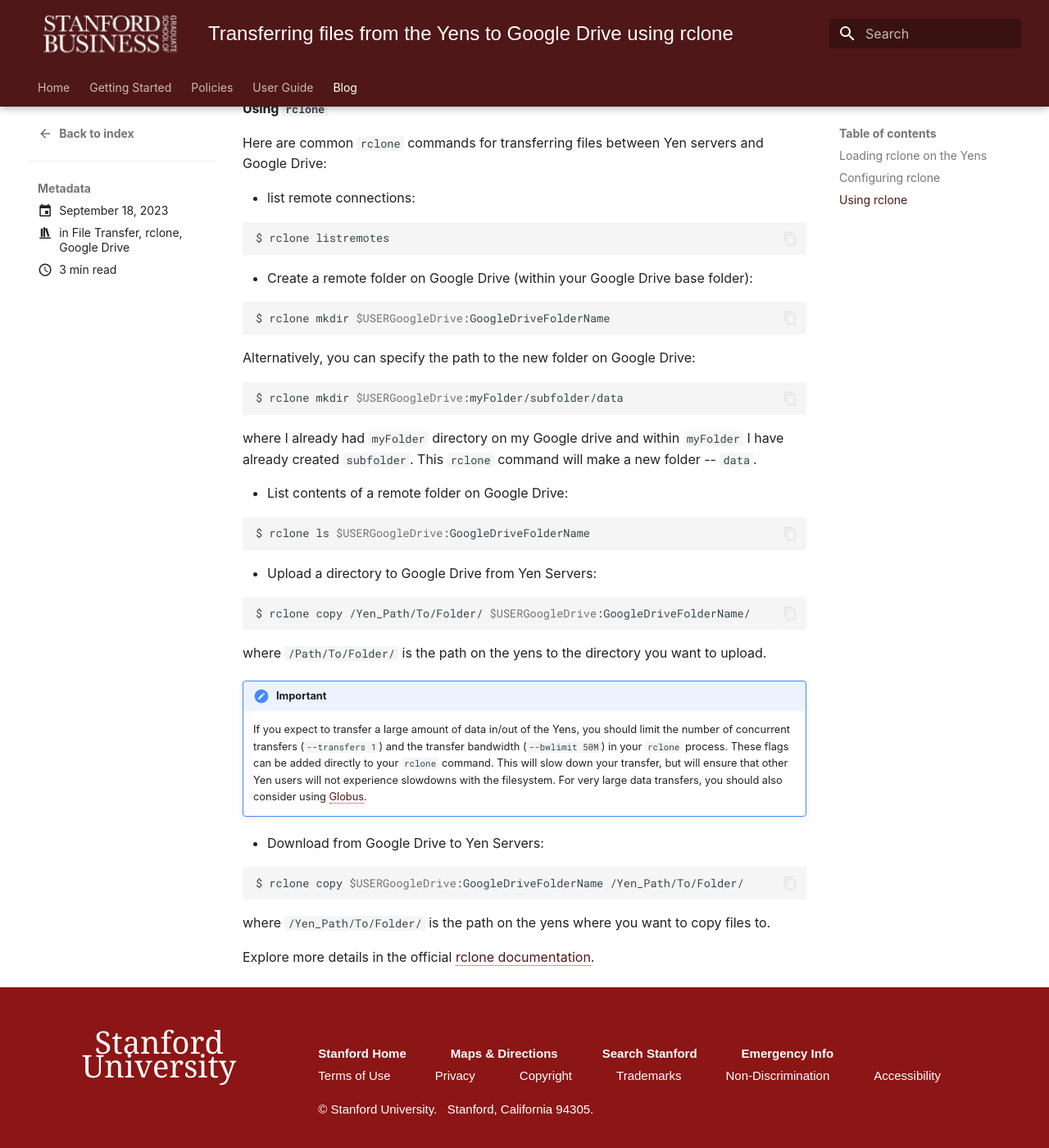
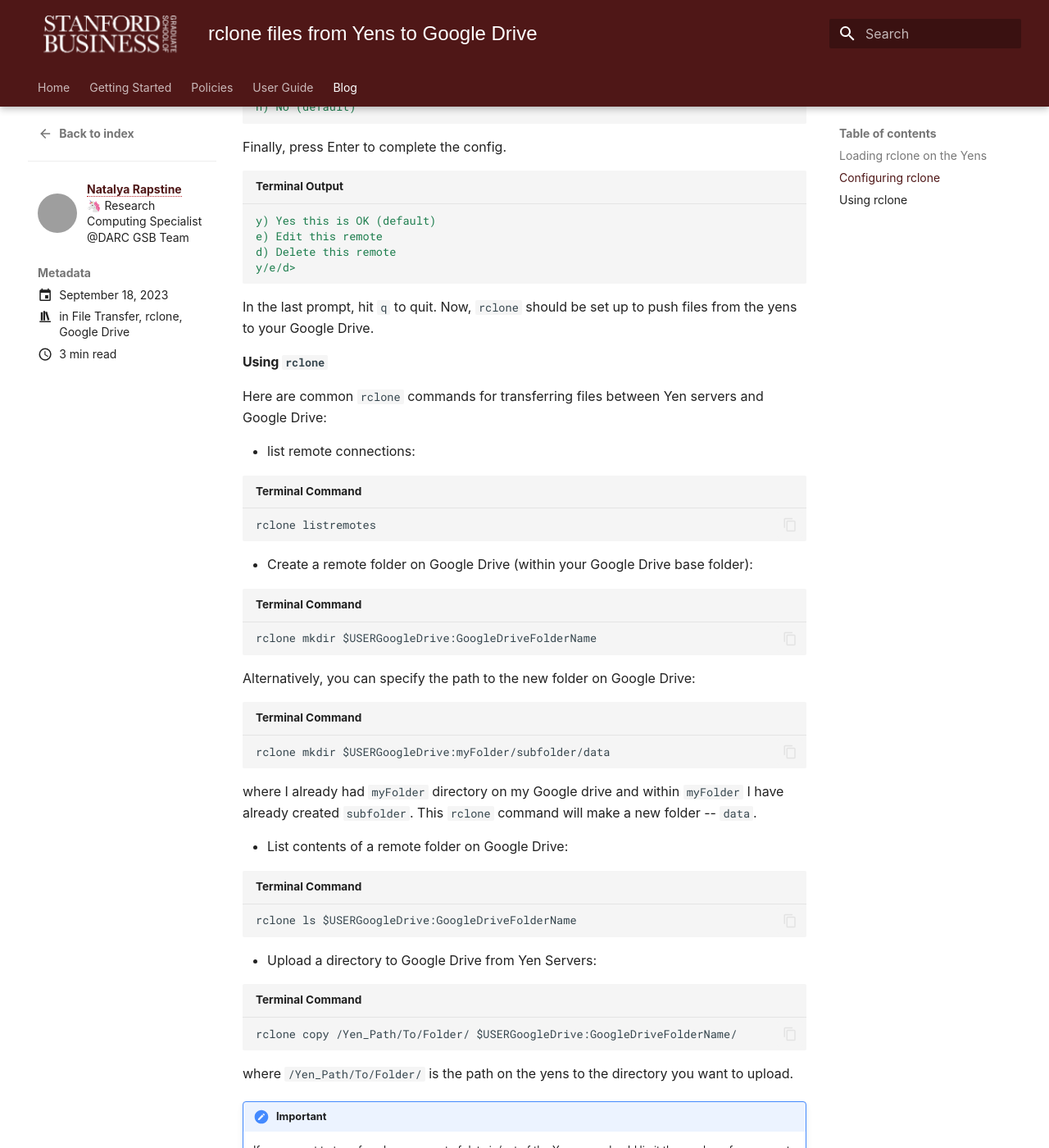
Before and after one commit to gsbdarc/rcpedia_mockup, an MkDocs documentation site: the page built from docs/blog/posts/2023-09-18-rclone.md, in a window 1280 px wide and 1400 px high, scrolled down 2638 px. Shown: the whole window at 82% size. Built offline with MkDocs 1.6.1 and Material for MkDocs 9.7.7, drawn with Linux system fonts in a browser that asks for light colours; some web fonts are replaced; some of the changed text lies outside the part shown; grey boxes are pictures that could not be loaded.

````diff
--- a/docs/blog/posts/2023-09-18-rclone.md
+++ b/docs/blog/posts/2023-09-18-rclone.md
@@ -5,35 +5,33 @@ categories:
     - File Transfer
     - rclone
     - Google Drive
+authors:
+    - nrapstin
 ---
-# Transferring files from the Yens to Google Drive using `rclone`
-<div class="last-updated">Last updated: 2024-09-30</div>
-
+# `rclone` files from Yens to Google Drive
 [`rclone`](https://rclone.org/){:target="_blank"} is a versatile and convenient tool for executing data transfers in and out of the Yens as it supports various sources/destinations, including Google Drive, Amazon S3, Dropbox, SFTP endpoints, etc. In this post, we will illustrate how to use `rclone` to transfer files from the Yens to Google Drive.
 
 #### Loading `rclone` on the Yens
 To utilize `rclone` on the Yens, first load the `rclone` module:
 
-```bash
-$ ml rclone
+```title="Terminal Command"
+ml rclone
 ```
 
-Verify the loaded module with:
-```bash
-$ ml
-
+Verify the loaded module by typing the command `ml`:
+```{.yaml .no-copy title="Terminal Output"}
 Currently Loaded Modules:
   1) rclone/1.63.1
 ```
 
 #### Configuring `rclone`
 Before we can push data from the Yens to Google Drive, we need to add our Google Drive destination to our instance of `rclone`. For each endpoint, this only needs to be done once.
-```bash
-$ rclone config
+```title="Terminal Command"
+rclone config
 ```
 
 The configuration menu will then be presented:
-```bash
+```{.yaml .no-copy title="Terminal Output"}
 No remotes found - make a new one
 n) New remote
 s) Set configuration password
@@ -47,12 +45,10 @@ Select `n` to make a new remote and give it a name when prompted. For example, `
 Next, select the number corresponding to Google Drive (the menu changes with each `rclone` version so be careful to select
 the right remote).
 
-```bash
+```{.yaml .no-copy title="Terminal Output"}
 18 / Google Drive
    \ (drive)
-```
 
-```bash
 Storage> 18
 ```
 
@@ -61,7 +57,7 @@ When prompted for the next two options, leave them blank and press Enter.
 Then the next menu asks to select permissions you want to give `rclone`. Choose `1` for full read-write
 access.
 
-```bash
+```{.yaml .no-copy title="Terminal Output"}
 scope> 1
 ```
 
@@ -69,7 +65,7 @@ Then leave the next prompt blank and press Enter.
 
 Choose `n` to not edit advanced config:
 
-```bash
+```{.yaml .no-copy title="Terminal Output"}
 Edit advanced config? (y/n)
 y) Yes
 n) No (default)
@@ -78,7 +74,7 @@ y/n> n
 
 Choose `n` again since we are working on the remote Yen server:
 
-```bash
+```{.yaml .no-copy title="Terminal Output"}
 Remote config
 Use auto config?
  * Say Y if not sure
@@ -90,8 +86,8 @@ y/n> n
 
 Next, we need to finish configuring Google Drive using a local machine, such as a personal laptop. For that, we will need to [install rclone locally](https://rclone.org/downloads/){:target="_blank"} and then in our local terminal, run
 
-```bash
-$ rclone authorize "drive" "xxxxxxxxxxxxxxxxxxxxxxx"
+```title="Terminal Command"
+rclone authorize "drive" "xxxxxxxxxxxxxxxxxxxxxxx"
 ```
 where "xxxxxxxxxxxxxxxxxxxxxxx" is the config token that we see in the Yen terminal from the previous step.
 
@@ -103,7 +99,7 @@ and paste it back into the Yen terminal after `config_token>`.
 Next, you will be asked if you want to configure this as a team drive. Press `y` if you are connecting
 to a shared Google Drive or press `n` if you are connecting to your Google Drive.
 
-```bash
+```{.yaml .no-copy title="Terminal Output"}
 Configure this as a team drive?
 y) Yes
 n) No (default)
@@ -111,7 +107,7 @@ n) No (default)
 
 Finally, press Enter to complete the config.
 
-```bash
+```{.yaml .no-copy title="Terminal Output"}
 y) Yes this is OK (default)
 e) Edit this remote
 d) Delete this remote
@@ -127,45 +123,45 @@ Here are common `rclone` commands for transferring files between Yen servers and
 
 * list remote connections:
 
-```bash
-$ rclone listremotes
+```title="Terminal Command"
+rclone listremotes
 ```
 
 * Create a remote folder on Google Drive (within your Google Drive base folder):
 
-```bash
-$ rclone mkdir $USERGoogleDrive:GoogleDriveFolderName
+```title="Terminal Command"
+rclone mkdir $USERGoogleDrive:GoogleDriveFolderName
 ```
 
 Alternatively, you can specify the path to the new folder on Google Drive:
 
-```bash
-$ rclone mkdir $USERGoogleDrive:myFolder/subfolder/data
+```title="Terminal Command"
+rclone mkdir $USERGoogleDrive:myFolder/subfolder/data
 ```
 where I already had `myFolder` directory on my Google drive and within `myFolder` I
 have already created `subfolder`. This `rclone` command will make a new folder -- `data`.
 
 * List contents of a remote folder on Google Drive:
 
-```bash
-$ rclone ls $USERGoogleDrive:GoogleDriveFolderName
+```title="Terminal Command"
+rclone ls $USERGoogleDrive:GoogleDriveFolderName
 ```
 
 * Upload a directory to Google Drive from Yen Servers:
 
-```bash
-$ rclone copy /Yen_Path/To/Folder/ $USERGoogleDrive:GoogleDriveFolderName/
+```title="Terminal Command"
+rclone copy /Yen_Path/To/Folder/ $USERGoogleDrive:GoogleDriveFolderName/
 ```
 
-where `/Path/To/Folder/` is the path on the yens to the directory you want to upload.
+where `/Yen_Path/To/Folder/` is the path on the yens to the directory you want to upload.
 
 !!! important
     If you expect to transfer a large amount of data in/out of the Yens, you should limit the number of concurrent transfers (`--transfers 1`) and the transfer bandwidth (`--bwlimit 50M`) in your `rclone` process. These flags can be added directly to your `rclone` command. This will slow down your transfer, but will ensure that other Yen users will not experience slowdowns with the filesystem. For very large data transfers, you should also consider using [Globus](/_user_guide/data_transfer/){:target="_blank"}.
 
 * Download from Google Drive to Yen Servers:
 
-```bash
-$ rclone copy $USERGoogleDrive:GoogleDriveFolderName /Yen_Path/To/Folder/
+```title="Terminal Command"
+rclone copy $USERGoogleDrive:GoogleDriveFolderName /Yen_Path/To/Folder/
 ```
 where `/Yen_Path/To/Folder/` is the path on the yens where you want to copy files to.
 
````
Also changed, not shown: docs/_policies/security.md (+1 -1 lines), docs/blog/.authors.yml (+11 -1 lines), docs/blog/posts/2023-05-16-EDGARmirror.md (+16 -12 lines).
